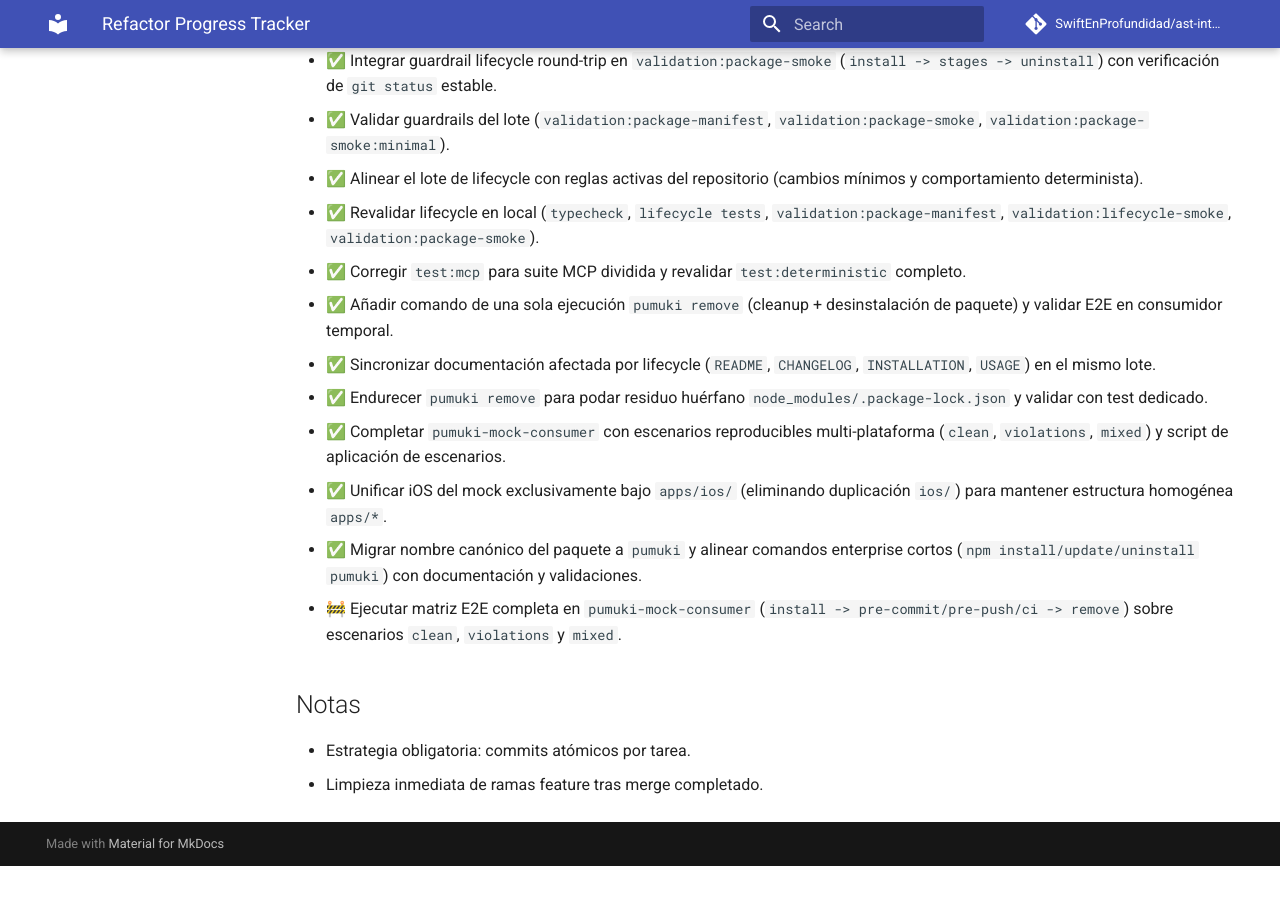
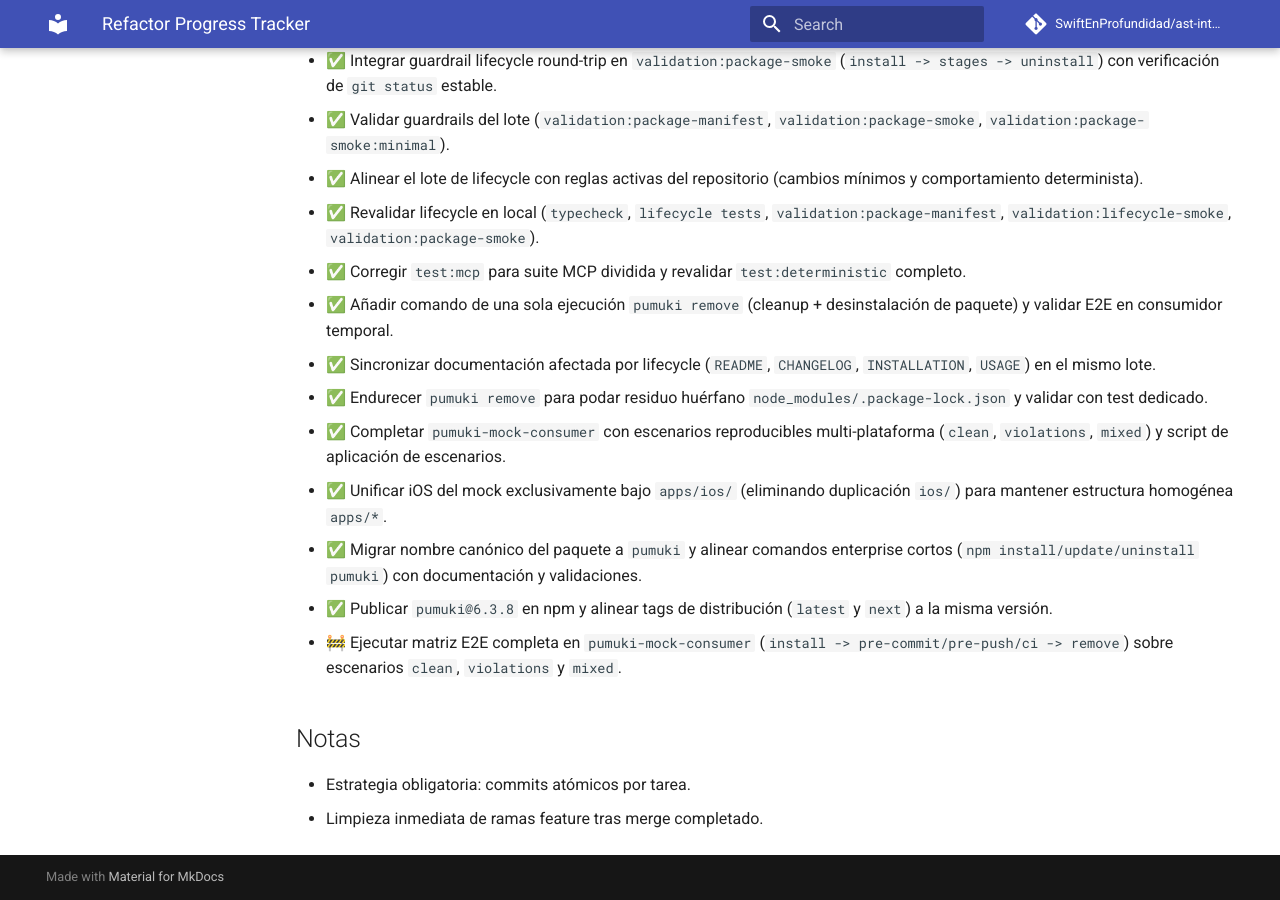
Before and after one commit to SwiftEnProfundidad/ast-intelligence-hooks, an MkDocs documentation site: the page built from docs/REFRACTOR_PROGRESS.md, in a window 1280 px wide and 900 px high, scrolled down 4954 px. Built offline with MkDocs 1.6.1 and Material for MkDocs 9.7.7, drawn with Linux system fonts in a browser that asks for light colours; comment, search, counter and statistics services are not loaded; before the commit the page ends 5820 px from its top, so only the background shows below that.

Commit message:
chore(release): publish pumuki 6.3.8

```diff
--- a/docs/REFRACTOR_PROGRESS.md
+++ b/docs/REFRACTOR_PROGRESS.md
@@ -148,6 +148,7 @@ Estado consolidado del refactor con seguimiento de tareas y evidencia del avance
 - ✅ Completar `pumuki-mock-consumer` con escenarios reproducibles multi-plataforma (`clean`, `violations`, `mixed`) y script de aplicación de escenarios.
 - ✅ Unificar iOS del mock exclusivamente bajo `apps/ios/` (eliminando duplicación `ios/`) para mantener estructura homogénea `apps/*`.
 - ✅ Migrar nombre canónico del paquete a `pumuki` y alinear comandos enterprise cortos (`npm install/update/uninstall pumuki`) con documentación y validaciones.
+- ✅ Publicar `pumuki@6.3.8` en npm y alinear tags de distribución (`latest` y `next`) a la misma versión.
 - 🚧 Ejecutar matriz E2E completa en `pumuki-mock-consumer` (`install -> pre-commit/pre-push/ci -> remove`) sobre escenarios `clean`, `violations` y `mixed`.
 
 ## Notas
--- a/package.json
+++ b/package.json
@@ -1,6 +1,6 @@
 {
   "name": "pumuki",
-  "version": "6.3.7",
+  "version": "6.3.8",
   "description": "Enterprise-grade AST Intelligence System with multi-platform support (iOS, Android, Backend, Frontend) and Feature-First + DDD + Clean Architecture enforcement. Includes dynamic violations API for intelligent querying.",
   "main": "index.js",
   "bin": {
```
Also changed, not shown: 1 other file.
